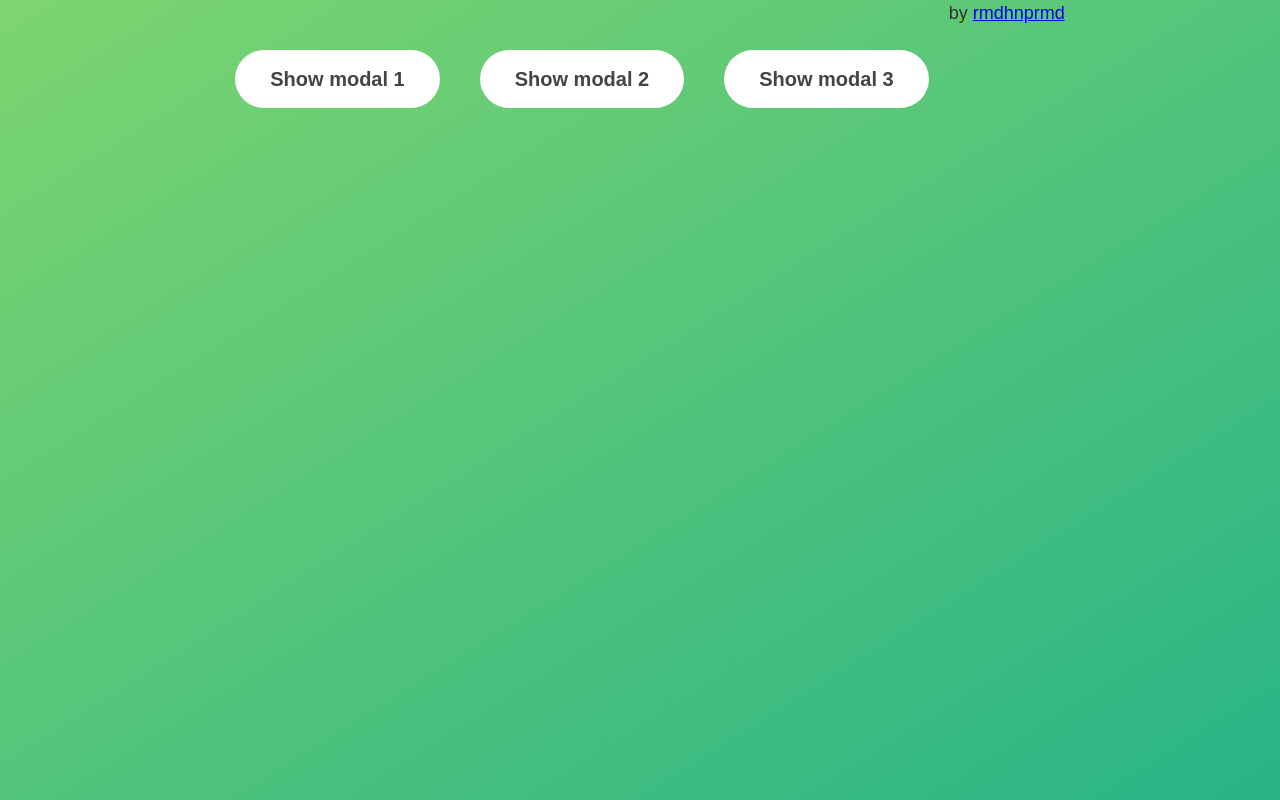
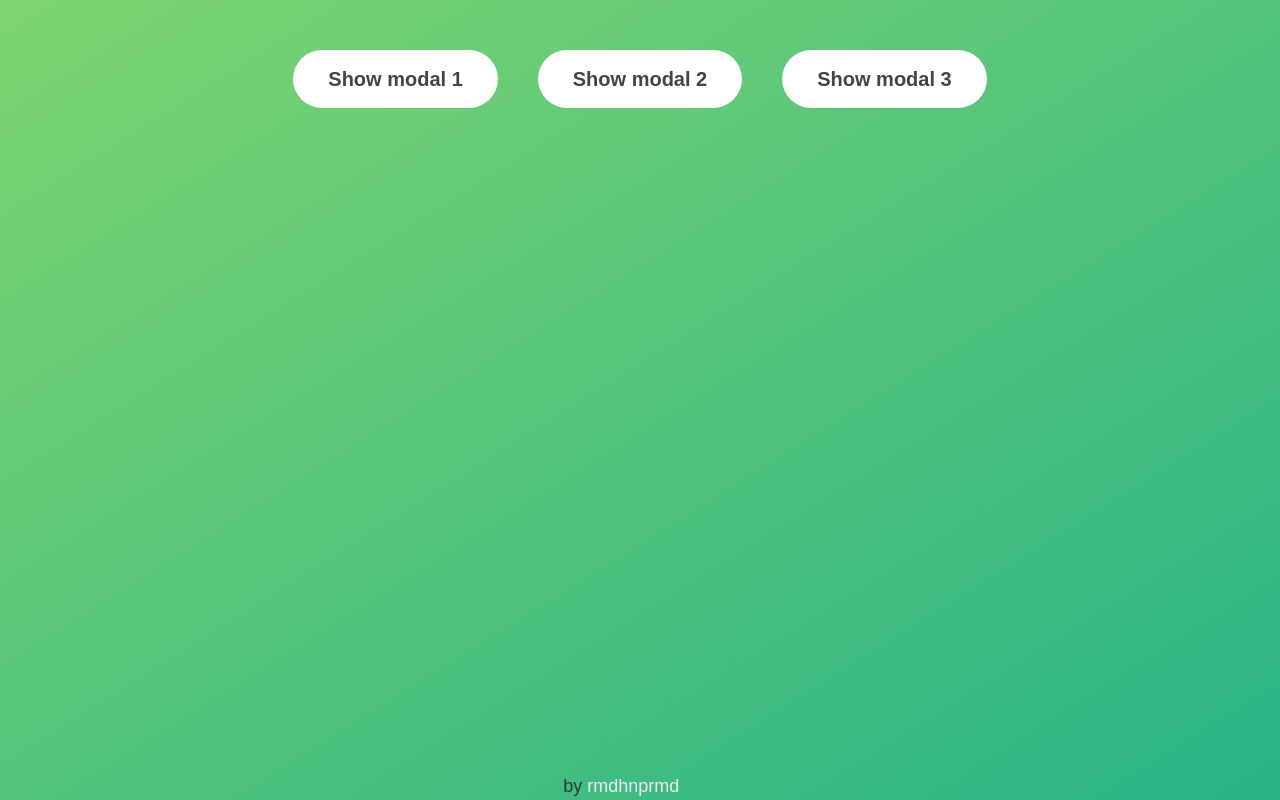
Before and after one commit to rmdhnprmd/modal, a PHP site: page / in a window 1280 px wide. Run offline with PHP 8.4, Linux system fonts and the light colour scheme.

Commit message:
style footer

```diff
--- a/style.css
+++ b/style.css
@@ -83,3 +83,15 @@
   backdrop-filter: blur(3px);
   z-index: 5;
 }
+
+.footer {
+  position: absolute;
+  bottom: 0;
+  left: 44%;
+  text-align: center;
+}
+
+.footer a {
+  text-decoration: none;
+  color: #eee;
+}
```
